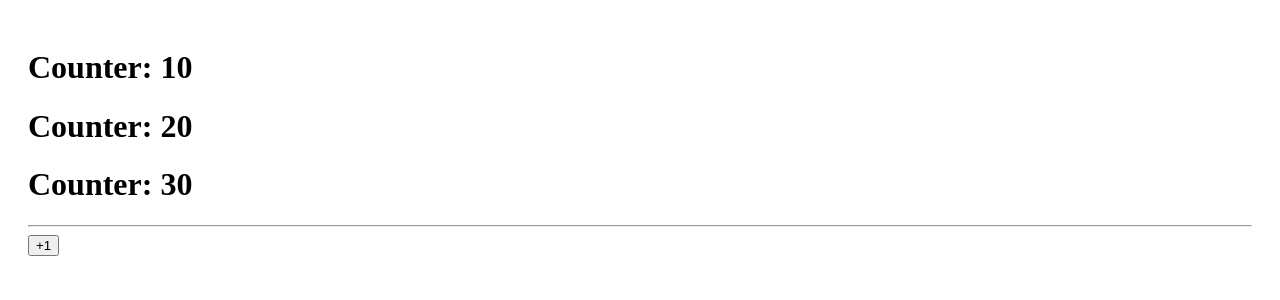
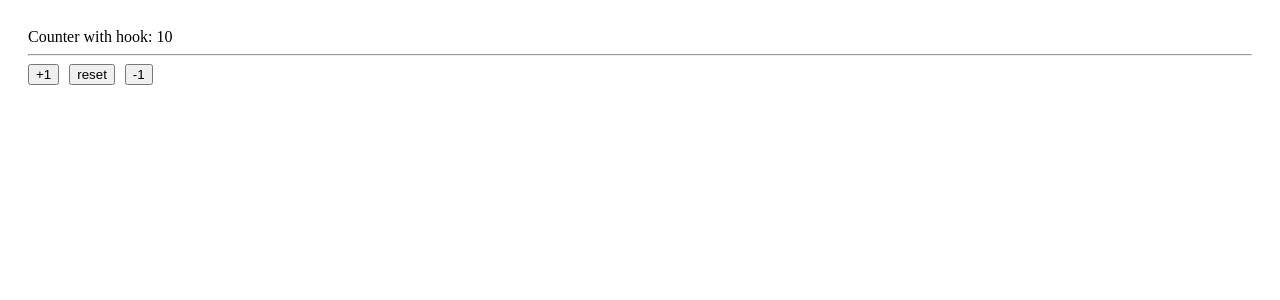
Before and after one commit to kevinfcc26/hook-app, a React app: page / in a window 1280 px wide. Shown: the top 300 px of the page. Built offline with nearby package versions, Linux system fonts and the light colour scheme; the HTML template or start-up script is replaced by a standard one.

Commit message:
customHook

```diff
--- /dev/null
+++ b/src/01-useState/CounterWithCustomHook.jsx
@@ -0,0 +1,26 @@
+import { useCounter } from "../hooks/useCounter"
+
+export const CounterWithCustomHook = () => {
+
+    const { counter, increment, decrement, reset } = useCounter();
+
+  return (
+    <>
+        <div>Counter with hook: { counter }</div>
+        <hr />
+        <button
+            className="btn btn-primary"
+            onClick={ () => increment(2) }
+        >+1</button>
+        <button
+            className="btn btn-primary"
+            onClick={reset}
+        >reset</button>
+        <button
+            className="btn btn-primary"
+            onClick={ () => decrement(2) }
+        >-1</button>
+    </>
+
+  )
+}
--- /dev/null
+++ b/src/hooks/useCounter.js
@@ -0,0 +1,23 @@
+import { useState } from "react"
+
+
+export const useCounter = (initialValue = 10) => {
+    const [counter, setCounter] = useState(initialValue);
+
+    const increment = ( value = 1 ) => {
+        setCounter( counter + value );
+    }
+    const decrement = ( value = 1 ) => {
+        setCounter( counter - value );
+    }
+    const reset = () => {
+        setCounter( initialValue );
+    }
+
+    return {
+        counter,
+        increment,
+        decrement,
+        reset
+    }
+}
--- a/src/main.jsx
+++ b/src/main.jsx
@@ -1,12 +1,14 @@
 import React from 'react'
 import ReactDOM from 'react-dom/client'
 import './index.css'
-import { CounterApp } from './01-useState/CounterApp'
+import { CounterWithCustomHook } from './01-useState/CounterWithCustomHook'
+// import { CounterApp } from './01-useState/CounterApp'
 // import { HooksApp } from './HooksApp'
 
 ReactDOM.createRoot(document.getElementById('root')).render(
   <React.StrictMode>
-    <CounterApp />
+    <CounterWithCustomHook />
+    {/* <CounterApp /> */}
     {/* <HooksApp /> */}
   </React.StrictMode>,
 )
```
Also changed, not shown: src/01-useState/CounterApp.jsx (indentation only).
